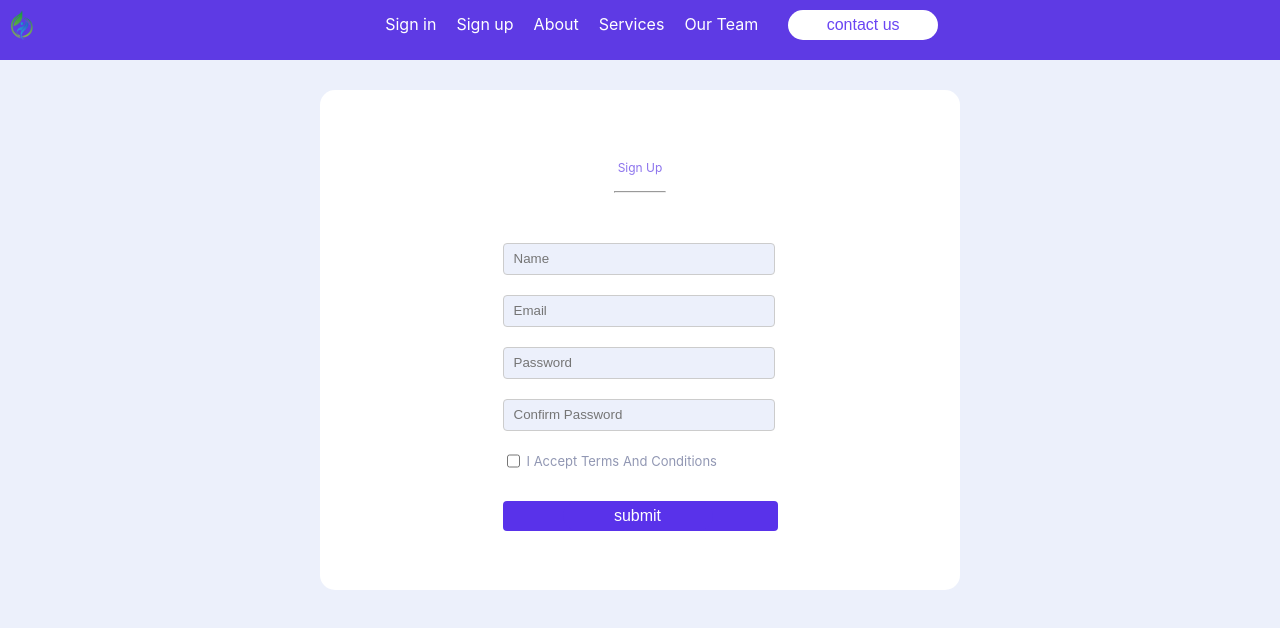
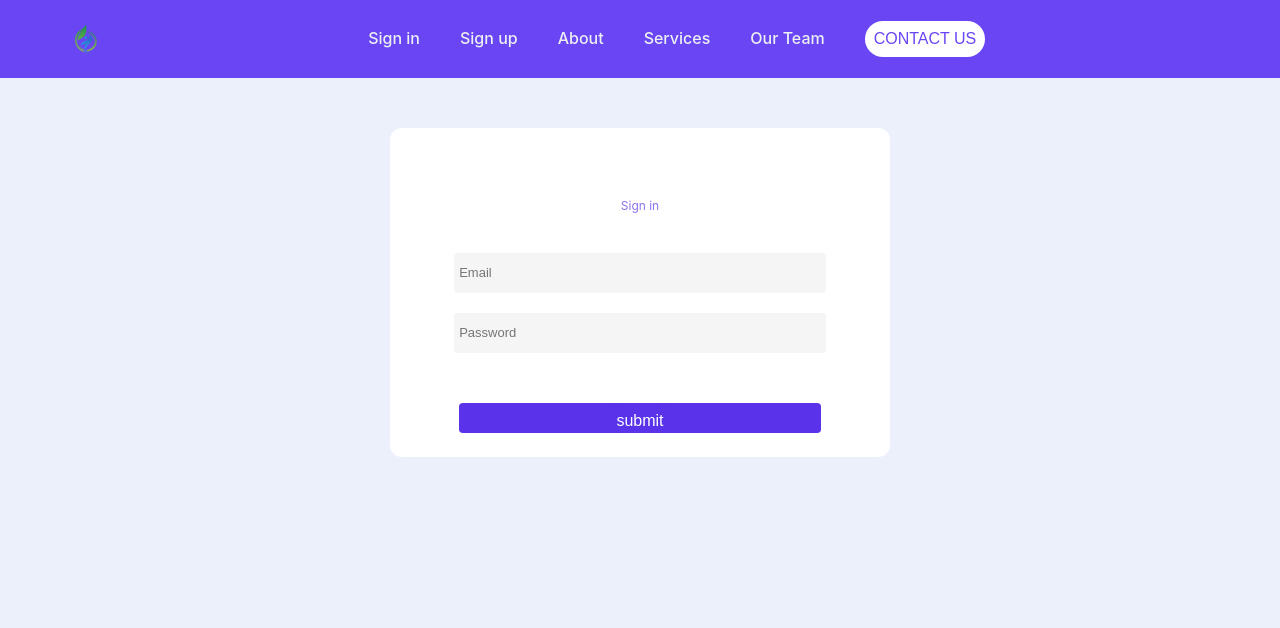
Before and after one commit to webdevfardins/Hospital-management, a React (Create React App) app: page /signin in a window 1280 px wide. Shown: the top 628 px of the page. Built offline with nearby package versions, Linux system fonts and the light colour scheme.

Commit message:
css changes

```diff
--- a/package.json
+++ b/package.json
@@ -8,6 +8,7 @@
     "@testing-library/user-event": "^13.5.0",
     "react": "^18.3.1",
     "react-dom": "^18.3.1",
+    "react-icons": "^5.2.1",
     "react-router-dom": "^6.23.1",
     "react-scripts": "5.0.1",
     "web-vitals": "^2.1.4"
--- a/src/App.js
+++ b/src/App.js
@@ -6,7 +6,7 @@ import Footer from './Components/Footer/Footer';
 import ICD_Favorites from './Components/ICD_Favorites';
 import Navbar from './Components/Navbar/Navbar';
 import Patients from './Components/Patients';
-import SignUp from './Components/SignIn/SignUp';
+import SignUp from './Components/SignUp/SignUp';
 import Signin from './Components/SignIn/Signin';
 import Home from './Components/home/Home';
 import { Routes, Route } from 'react-router-dom';
@@ -17,8 +17,9 @@ function App() {
     <Navbar/>
 
       <Routes>
-        <Route path="/signin" element={<SignUp/>} />
-        <Route path="/signup" element={ <Signin/>}/>
+
+        <Route path="/signin" element={ <Signin/>}/>
+        <Route path="/signup" element={<SignUp/>} />
 
     </Routes>
 
--- a/src/Components/Navbar/Navbar.css
+++ b/src/Components/Navbar/Navbar.css
@@ -1,45 +1,43 @@
-
-.logo{
-
-    max-width: 30px;
-   max-height: 30px;
-    margin-left: 10px;
-
-
-
+.logo {
+  max-width: 100%;
+  max-height: 30px;
+  margin-left: 10px;
+}
+li a,button{
+    font-weight: 500;
+    font-size: 16px;
+    color: #edf0f1;
+    text-decoration: none;
+}
+header{
+    display: flex;
+    justify-content: space-between;
+    align-items: center;
+    padding: 5px 5%;
+    background-color: #6A45F3;
+}
+.nav_links{
+    list-style: none;
+}
+.nav_links li{
+display: inline-block;
+padding: 0 20px;
 
 }
-nav{
-    display: flex;
-    flex-direction:row;
-    height: 50px;
-    justify-content: space-between;
-    background-color: #5E3AE4;
-    color: inherit;
-    width: 100%;
-    padding-top: 10px;
-
-
-
+.nav_links li a{
+    transition: all 0.3s ease 0s;
 }
-a{
-    text-decoration: none;
-    font-size:medium;
-    padding: 10px;
-    color: #fff;
-    cursor: pointer;
+.nav_links li a:hover{
+    color: #0088a9;
 
 }
 button{
+    position: relative;
+    padding: 9px;
     background-color: #FFFFFF;
     color: #6A45F3;
-    width: 150px;
-    height: 30px;
-    font-size:medium;
-    font-weight: 50;
     border: none;
-    margin-left: 20px;
+    border-radius: 50px;
     cursor: pointer;
-    border-radius: 30px;
-
+    transition: all 0.3s ease 0s;
 }
--- a/src/Components/Navbar/Navbar.js
+++ b/src/Components/Navbar/Navbar.js
@@ -2,6 +2,8 @@ import React from 'react'
 import img from './logo.png'
 import "./Navbar.css"
 import { Link } from 'react-router-dom'
+import { IoIosMenu } from "react-icons/io";
+
 function Navbar() {
   return (
     <div>
@@ -16,22 +18,34 @@ function Navbar() {
             <button>contact us</button>
             </div>
         </nav> */}
-        <nav>
-          <div>
+
+
+
+        <header>
+
+
+
             <img  className="logo" src={img} alt="" />
-            </div>
-            <div className='links'>
-            <Link to="/signin ">Sign in</Link>
-            <Link to="/signup">Sign up</Link>
-            <Link to="/abuot">About</Link>
-            <Link to="/services">Services</Link>
-            <Link to="/ourteam">Our Team</Link>
-            <button>contact us</button>
-            </div>
+
+            <nav>
+            <ul className='nav_links'>
+           <li> <Link className='aclive' to="/signin ">Sign in</Link></li>
+           <li> <Link to="/signup">Sign up</Link></li>
+           <li><Link to="/abuot">About</Link></li>
+           <li><Link to="/services">Services</Link></li>
+           <li> <Link to="/ourteam">Our Team</Link></li>
+            <li><Link to=""><button>CONTACT US</button></Link></li>
+
+            </ul>
+            </nav>
+
             <div>
 
             </div>
-        </nav>
+
+        </header>
+
+
 
     </div>
   )
--- a/src/Components/SignIn/Signin.js
+++ b/src/Components/SignIn/Signin.js
@@ -2,24 +2,25 @@ import React from "react";
 
 function Signin() {
   return (
+
     <div className="container">
       <div className="box">
-        <div>
-          <h4>Sign Up</h4>
-          <hr />
-          <form action="">
+
+          <h4>Sign in</h4>
+
+          <form className="form">
             <input type="text" name="" placeholder="Email" id="input" />
-            <br />
+          <br/>
             <input type="text" name="" placeholder="Password" id="input" />
-            <br />
+        <br />
 
-            <div id="btn">
-              <button type="button" id="btn1">
-                submit
-              </button>
-            </div>
+
+        <div id='btn'>
+                <button type="button" id='btn1'>submit</button>
+                </div>
+
           </form>
-        </div>
+
       </div>
     </div>
   );
--- a/src/Components/SignIn/Signup.css
+++ /dev/null
@@ -1,87 +0,0 @@
-body {
-    background-color: #ECF0FB;
-    width: 100%;
-    height: 100%;
-}
-h4{
-    margin-top: 70px;
-    font-size: 12px;
-    font-weight: 400;
-    color: #8D74ED;
-    display: block;
-    text-align: center;
-}
-hr{
-    width: 50px;
-    margin-bottom: 20px;
-}
-.box{
-    background: #fff;
-    width: 50%;
-    height: 500px;
-    display: flex;
-    justify-content: center;
-    margin: auto;
-    margin-top:30px;
-    border-radius: 15px;
-}
-form{
-    margin-top: 50px;
-}
- #input{
-    width: 250px;
-    height: 30px;
-    border: 1px solid #ccc;
-    border-radius: 4px;
-    padding:0 10px;
-
-    background-color: #ECF0FB;
-    display: flex;
-    justify-content: center;
-}
-/* #input{
-    width: 250px;
-    height: 30px;
-    border: 1px solid #ccc;
-    border-radius: 4px;
-    padding:0 10px;
-    display: block;
-    align-items: center;
-    background-color: #ECF0FB;
-} */
-
-label{
-    font-size: small;
-    font-weight: 400;
-    color: #9197B3;
-    margin-left: 2px;
-    padding: 2px;
-
-
-}
-.cel{
-    margin-right: 2px;
-    display: flex;
-}
-input[type="checkbox"] {
-    border: none;
-    color: #9197B3;
-    accent-color: #B8AFAF !important;
-    background-color: red !important;
-  }
- #btn1{
-    background-color: #5932EA;
-    color: #fff;
-    text-align: center;
- }
- #btn{
-    width:250px;
-    height: 30px;
-    align-items: center;
-    border-radius: 4px;
-    padding-right:  25px;
-    margin-top: 30px;
-    background-color: #5932EA;
-    display: flex;
-    justify-content: center;
- }
--- a/src/Components/SignIn/SignUp.js
+++ b/src/Components/SignUp/SignUp.js
@@ -6,8 +6,8 @@ function SignUp() {
         <div className='box'>
         <div>
             <h4>Sign Up</h4>
-            <hr />
-                <form action="">
+
+                <form className='form'>
                 <input  type="text" name="" placeholder='Name' id="input" />
                 <br />
                 <input type="text" name="" placeholder='Email' id="input" />
--- /dev/null
+++ b/src/Components/SignUp/Signup.css
@@ -0,0 +1,109 @@
+body {
+    background-color: #ECF0FB;
+    width: 100%;
+    height: 100%;
+}
+h4{
+    margin-top: 70px;
+    font-size: 12px;
+    font-weight: 400;
+    color: #8D74ED;
+    display: block;
+    text-align: center;
+}
+.container{
+    display: flex;
+    justify-content:center;
+    align-items: center;
+    width: 100%;
+    height:auto;
+    background-color: #ECF0FB;
+    align-items: center;
+}
+hr{
+    width: 50px;
+    margin-bottom: 20px;
+}
+.box{
+    position: relative;
+    display: flex;
+    flex-direction: column;
+    background-color: #fff;
+    height: auto;
+    width: 500px;
+    border-radius: 12px;
+    margin-top: 50px;
+}
+
+#input{
+    width: 80%;
+    height: 30px;
+    background-color: #F5F5F5;
+    font-weight: 100;
+    font-size: small;
+    padding: 5px ;
+    border: none;
+    outline: none;
+    border-radius: 4px;
+
+
+    }
+
+/* #input{
+    width: 250px;
+    height: 30px;
+    border: 1px solid #ccc;
+    border-radius: 4px;
+    padding:0 10px;
+    display: block;
+    align-items: center;
+    background-color: #ECF0FB;
+} */
+
+label{
+    font-size: small;
+    font-weight: 400;
+    color: #9197B3;
+    margin-left: 2px;
+    padding: 2px;
+
+
+}
+.cel{
+    display: flex;
+    margin-right:40% ;
+}
+input[type="checkbox"] {
+    border: none;
+    color: #9197B3;
+    accent-color: #B8AFAF !important;
+
+  }
+ #btn1{
+    background-color: #5932EA;
+    color: #fff;
+
+
+ }
+ #btn{
+        position: relative;
+        margin-top: 30px;
+        cursor: pointer;
+        width: 80%;
+        background-color: #5932EA;
+        height: 30px;
+        border-radius: 4px;
+        padding-left: 0px;
+        text-align: center;
+        display: flex;
+        justify-content: center;
+ }
+ .form{
+    display:flex;
+    justify-content: center;
+    flex-direction: column;
+    align-items: center;
+    padding: 24px;
+
+
+}
```
Also changed, not shown: 1 other file (tests, documents, lock files or other folders).
